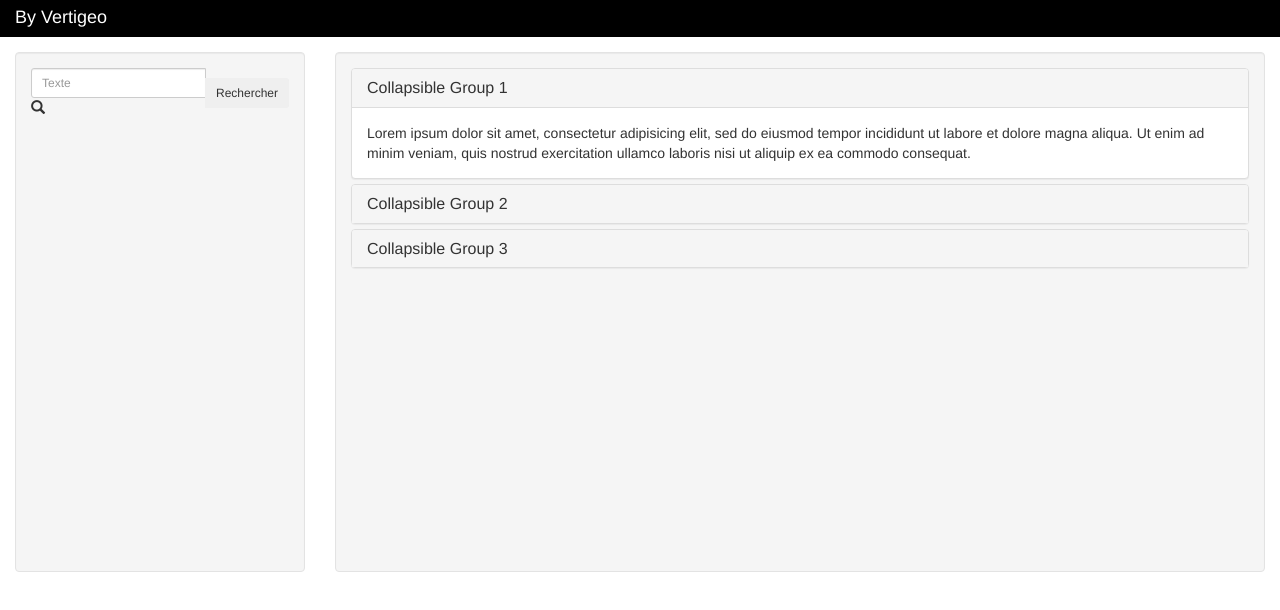
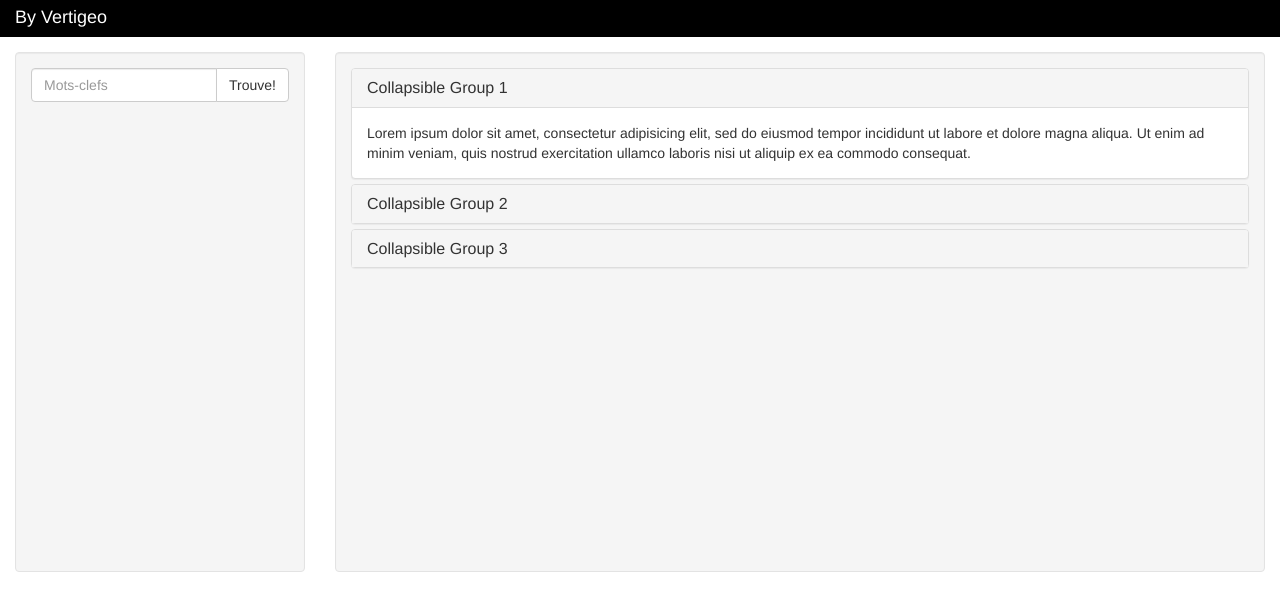
Before and after one commit to gitter-badger/Jump-By-Vertigeo, a plain HTML site: page index.html in a window 1280 px wide. Shown: the part 42-652 px from the top of the page. Drawn offline with nearby package versions, Linux system fonts and the light colour scheme.

Commit message:
correction de l'affichage du module recherche

```diff
--- a/index.html
+++ b/index.html
@@ -43,14 +43,11 @@
     <div class="row content">
       <div class="col-sm-3 fill">
         <div class="well fill">
-          <div class="form-group">
-              <div class="input-group input-group-sm glyphicon-addon addon-sm">
-                  <input type="text" placeholder="Texte" name="" id="schbox" class="form-control input-sm">
-                  <i class="glyphicon glyphicon-search"></i>
+          <div class="input-group">
+            <input type="text" class="form-control" placeholder="Mots-clefs">
             <span class="input-group-btn">
-                      <button type="submit" class="btn btn-inverse">Rechercher</button>
+          <button class="btn btn-default" type="button">Trouve!</button>
         </span>
-              </div>
           </div>
         </div>
       </div>
```
Lines whose indentation alone changed are shown as unchanged.
